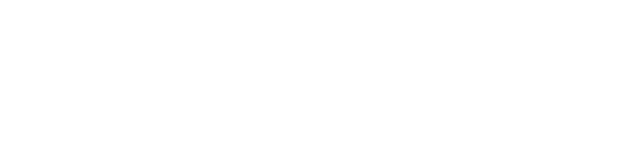
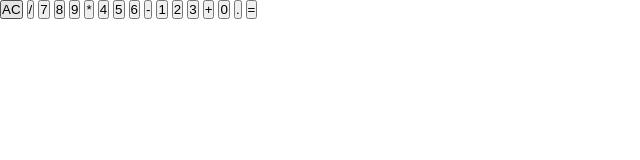
Before and after one commit to gregoriusavip/web-calculator, a plain HTML site: page index.html in a window 1280 px wide. Shown: the whole page, without its empty margins (0-640 px from the left). Drawn offline with Linux system fonts and the light colour scheme.

Commit message:
Add calculator buttons

```diff
--- a/index.html
+++ b/index.html
@@ -8,6 +8,28 @@
   </head>
 
   <body>
+    <div id="container">
+      <div id="display"></div>
+      <div id="buttons">
+        <button>AC</button>
+        <button>/</button>
+        <button>7</button>
+        <button>8</button>
+        <button>9</button>
+        <button>*</button>
+        <button>4</button>
+        <button>5</button>
+        <button>6</button>
+        <button>-</button>
+        <button>1</button>
+        <button>2</button>
+        <button>3</button>
+        <button>+</button>
+        <button>0</button>
+        <button>.</button>
+        <button>=</button>
+      </div>
+    </div>
     <script src="./script.js"></script>
   </body>
 </html>
```
